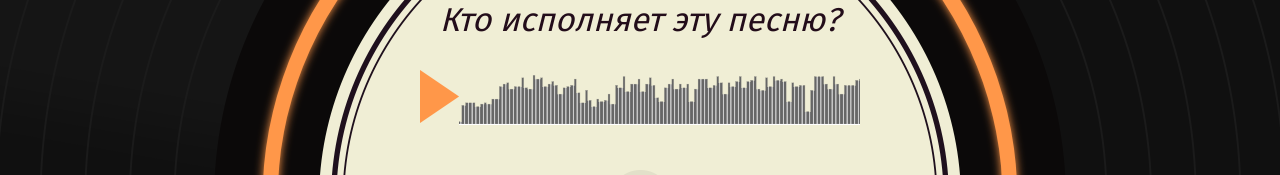
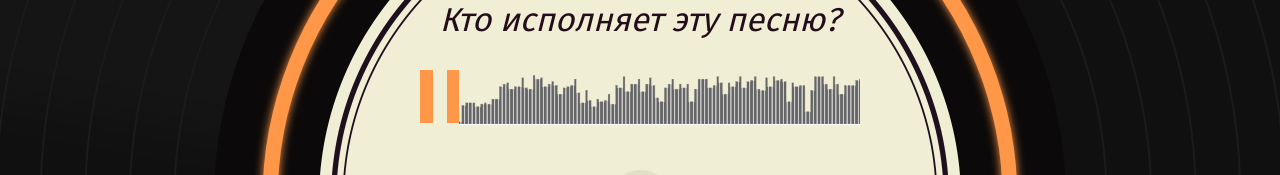
Before and after one commit to nigel-riss/80269-guess-melody-5, a React app: page /dev-artist in a window 1280 px wide. Shown: the part 299-474 px from the top of the page. Built offline with nearby package versions, Linux system fonts and the light colour scheme.

Commit message:
4.1. Fix AudioPlayer. Add AudioPlayer to ArtistQuestion

```diff
--- a/src/components/artist-question/artist-question.jsx
+++ b/src/components/artist-question/artist-question.jsx
@@ -1,6 +1,7 @@
 import React from 'react';
 import PropTypes from 'prop-types';
 import artistQuestionType from '../../types/artist-question.js';
+import AudioPlayer from '../audio-player/audio-player.jsx';
 
 
 const ArtistQuestion = (props) => {
@@ -45,14 +46,10 @@ const ArtistQuestion = (props) => {
       <section className="game__screen">
         <h2 className="game__title">Кто исполняет эту песню?</h2>
         <div className="game__track">
-          <div className="track">
-            <button className="track__button track__button--play" type="button"></button>
-            <div className="track__status">
-              <audio
-                src={song.src}
-              />
-            </div>
-          </div>
+          <AudioPlayer
+            isPlaying={true}
+            src={song.src}
+          />
         </div>
 
         <form
--- a/src/components/audio-player/audio-player.jsx
+++ b/src/components/audio-player/audio-player.jsx
@@ -54,7 +54,7 @@ class AudioPlayer extends PureComponent {
     } = this.state;
 
     return (
-      <React.Fragment>
+      <div className="track">
         <button
           className={`track__button track__button--${isPlaying ? `pause` : `play`}`}
           type="button"
@@ -67,10 +67,10 @@ class AudioPlayer extends PureComponent {
         />
         <div className="track__status">
           <audio
-            reg={this._audioRef}
+            ref={this._audioRef}
           />
         </div>
-      </React.Fragment>
+      </div>
     );
   }
 
```
